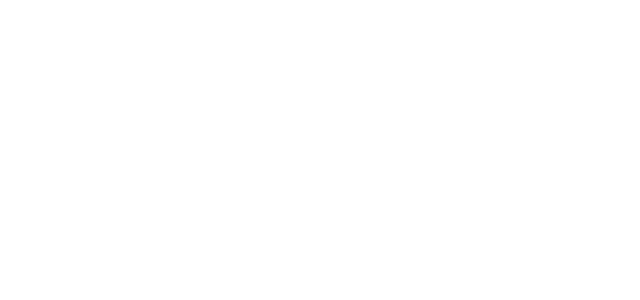
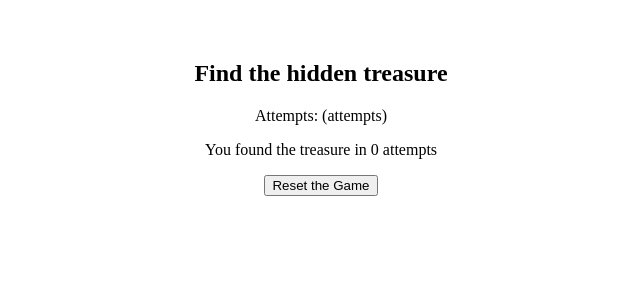
Before and after one commit to Dilnoza-Tasheva/homework54, a React (Vite) app: page / in a window 1280 px wide. Shown: the top 300 px of the page, without its empty margins (319-959 px from the left). Built offline with nearby package versions, Linux system fonts and the light colour scheme.

Commit message:
Added Props to the Board, created the main Div in the App.tsx

```diff
--- a/src/App.tsx
+++ b/src/App.tsx
@@ -1,10 +1,35 @@
 import './App.css'
 import CreateTable from "./Components/CreateTable.tsx";
 import {useState} from "react";
+import Cell from "./Components/Cell/Cell.tsx";
+import Board from "./Components/Board/Board.tsx";
 
 const App = () => {
 
     const [items, setItems] = useState(CreateTable());
+    const [attempts, setAttempts] = useState(0);
+
+    const cellClick = (index) => {
+      if (items[index].clicked) return;
+
+      const newItems = [...items];
+      newItems[index] = {...newItems[index],clicked: true};
+
+      setItems(newItems);
+      setAttempts(attempts + 1);
+    };
+
+    return (
+        <div>
+            <h2>Find the hidden treasure</h2>
+            <Board items={items} cellClick={cellClick}/>
+            <div>
+                <p>Attempts: (attempts)</p>
+                <p>You found the treasure in {attempts} attempts</p>
+                <button type="button">Reset the Game</button>
+            </div>
+        </div>
+    )
 
 };
 
--- a/src/Components/Board/Board.tsx
+++ b/src/Components/Board/Board.tsx
@@ -1,11 +1,21 @@
 import React from 'react';
 import Cell from "../Cell/Cell.tsx";
 
-const Board = (items) => {
+interface Item {
+    clicked: boolean;
+    hasItem: boolean;
+}
+
+interface Props {
+    cellClick: (index: number) => void;
+    items: Item[];
+}
+
+const Board: React.FC<Props> = ({items, cellClick}) => {
     return (
         <div>
             {items.map((item, index) => (
-                <Cell key={index} index={index} item={item} />
+                <Cell key={index} index={index} item={item} cellClick={cellClick} />
             ))}
         </div>
     );
--- a/src/Components/Cell/Cell.tsx
+++ b/src/Components/Cell/Cell.tsx
@@ -1,8 +1,8 @@
 import React from 'react';
 
-const Cell = ({item, index}) => {
+const Cell = ({item, index, cellClick}) => {
     return (
-        <div>
+        <div onClick={() => cellClick(index)}>
             {item.clicked && item.hasItem ? '$' : ''}
         </div>
     );
```
